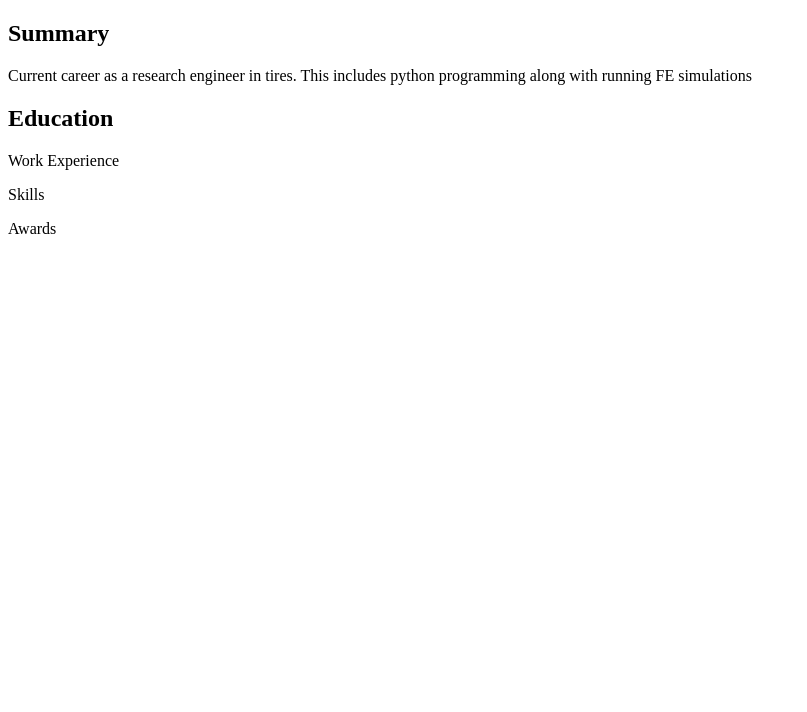
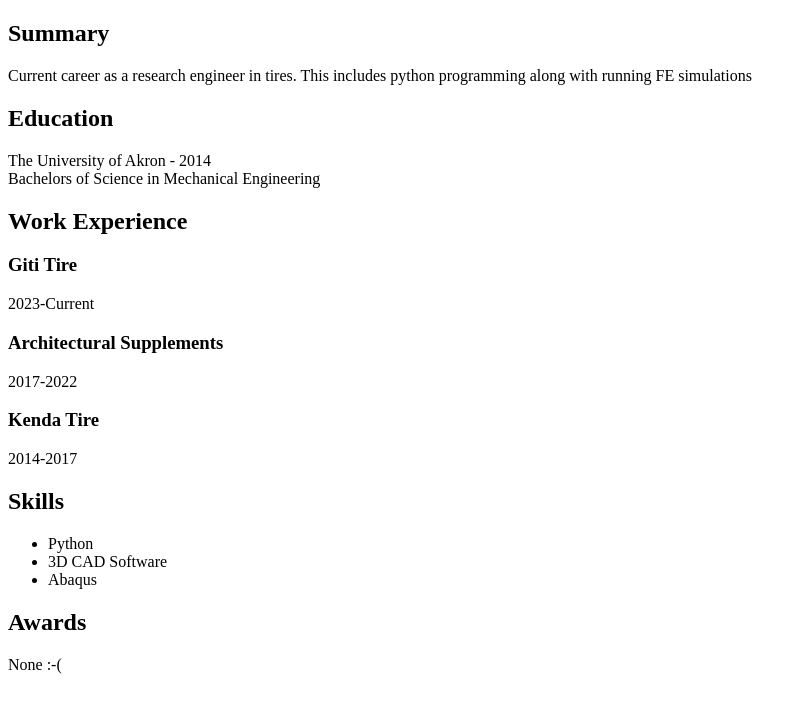
Before and after one commit to United1313/Capstone1, a plain HTML site: page index.html in a window 1280 px wide. Shown: the whole page, without its empty margins (0-807 px from the left). Drawn offline with Linux system fonts and the light colour scheme.

Commit message:
Update index.html
-Added more details

```diff
--- a/index.html
+++ b/index.html
@@ -6,9 +6,22 @@
   <h2>Summary</h2>
   <p>Current career as a research engineer in tires. This includes python programming along with running FE simulations</p>
   <h2>Education</h2>
-  <p></p>
-  <p>Work Experience</p>
-  <p>Skills</p>
-  <p>Awards</p>
+  <p>The University of Akron - 2014<br>
+  Bachelors of Science in Mechanical Engineering</p>
+  <h2>Work Experience</h2>
+  <h3>Giti Tire</h3>
+  <p>2023-Current</p>
+  <h3>Architectural Supplements</h3>
+  <p>2017-2022</p>
+  <h3>Kenda Tire</h3>
+  <p>2014-2017</p>
+  <h2>Skills</h2>
+  <ul>
+    <li>Python</li>
+    <li>3D CAD Software</li>
+    <li>Abaqus</li>
+  </ul>
+  <h2>Awards</h2>
+  <p>None :-(</p>
 </body>
 </html>
```
